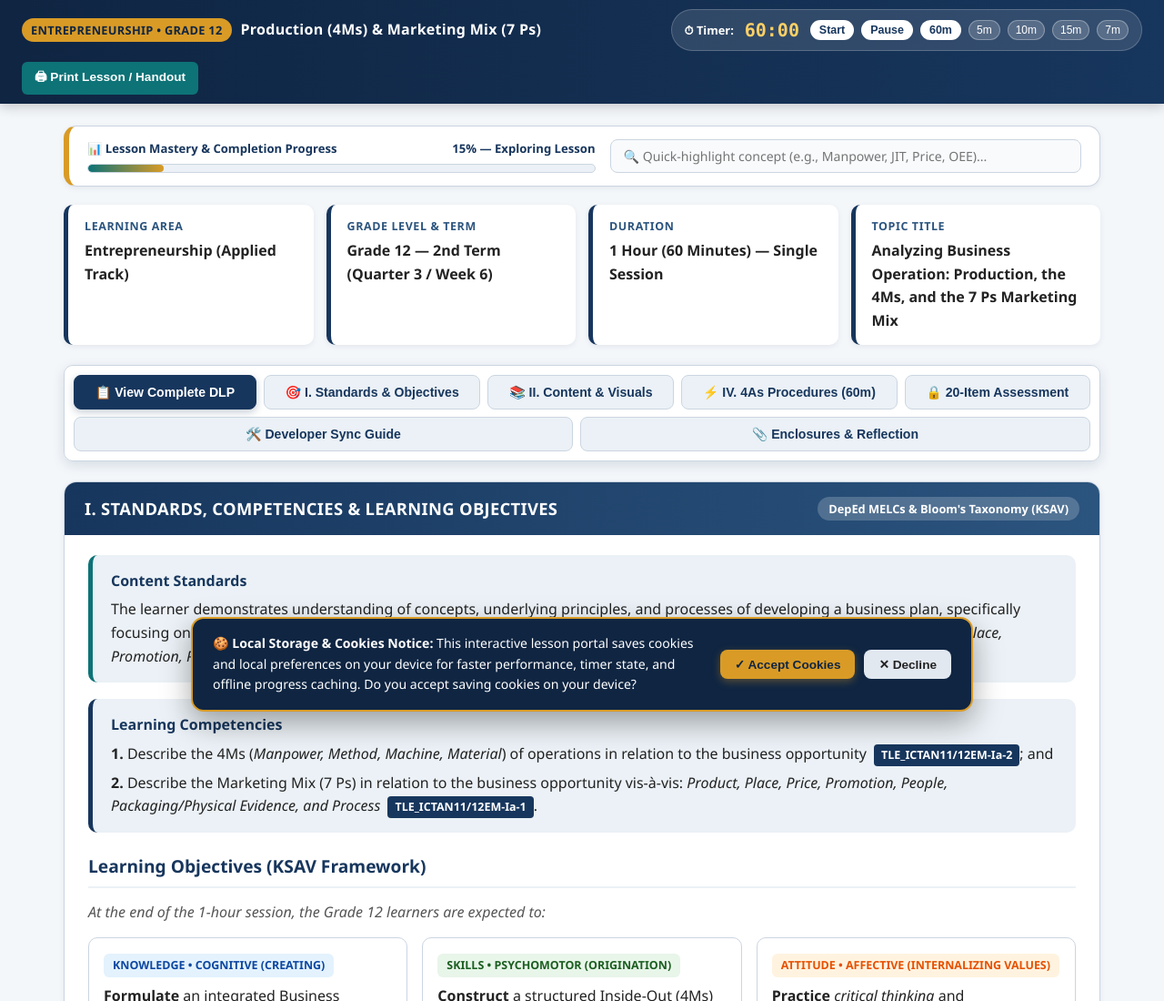
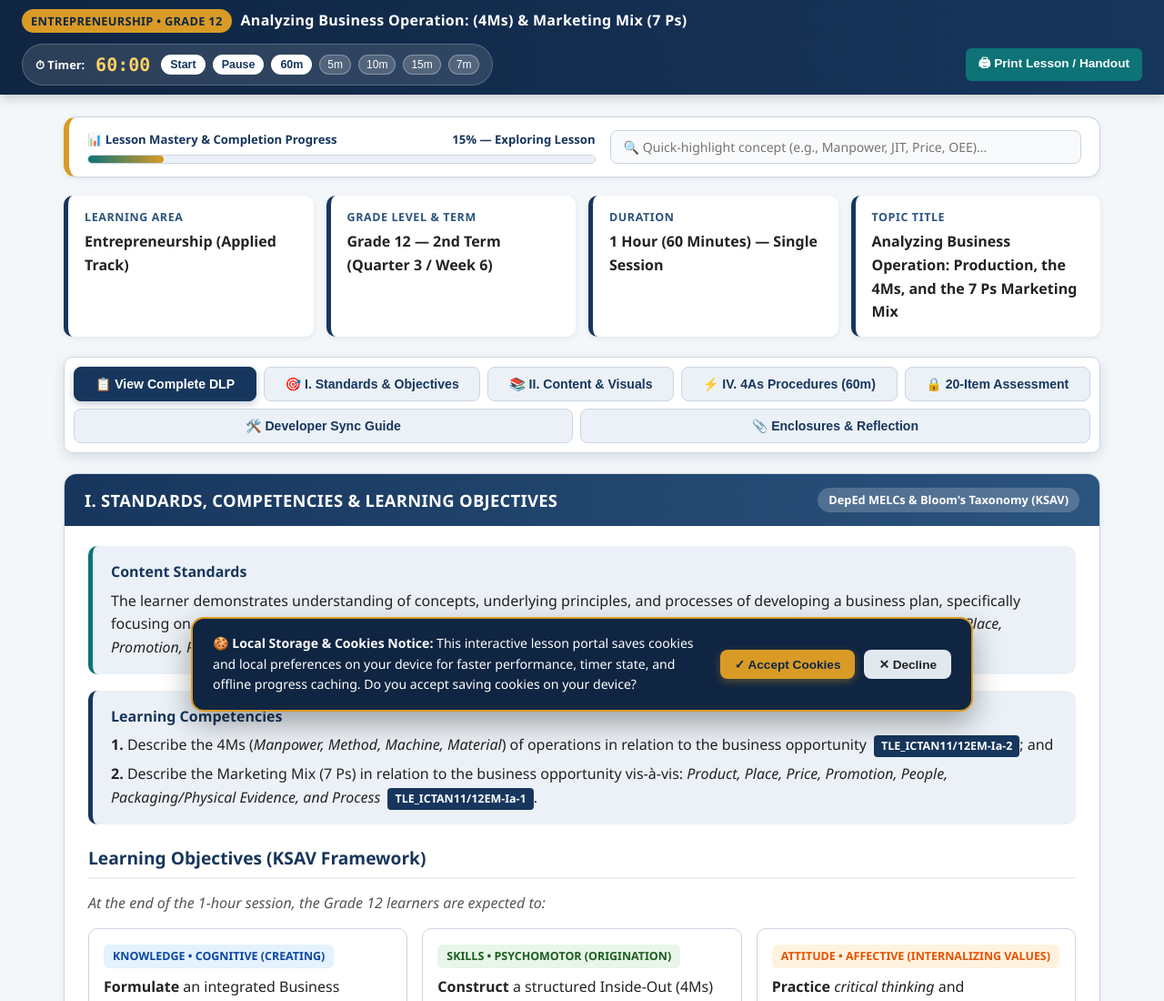
Before and after one commit to desk-education/analyzing_business_4m_7p, a plain HTML site: page index.html in a window 1280 px wide. Shown: the top 1100 px of the page at 91% size. Drawn offline with Linux system fonts and the light colour scheme.

Commit message:
Update index.html

```diff
--- a/index.html
+++ b/index.html
@@ -36,7 +36,7 @@
   <header class="classroom-toolbar">
     <div class="toolbar-brand">
       <span class="toolbar-badge">Entrepreneurship • Grade 12</span>
-      <span>Production (4Ms) &amp; Marketing Mix (7 Ps)</span>
+      <span>Analyzing Business Operation: (4Ms) &amp; Marketing Mix (7 Ps)</span>
     </div>
 
     <!-- Live Classroom Countdown Timer -->
```
